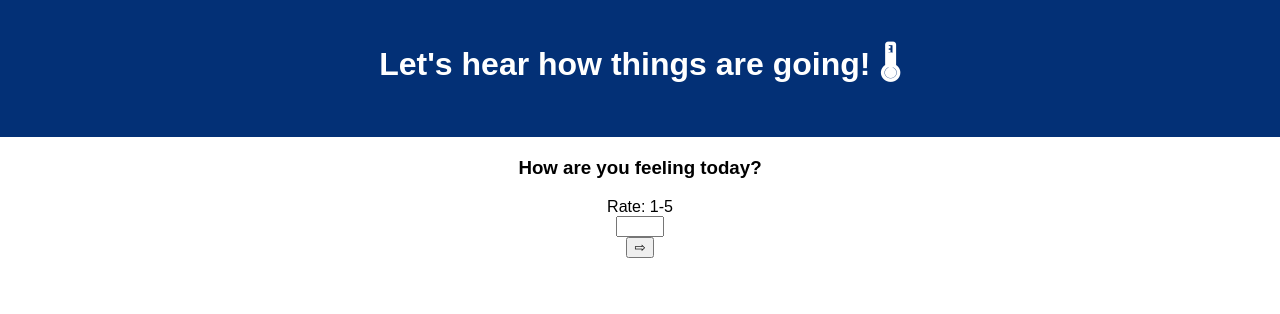
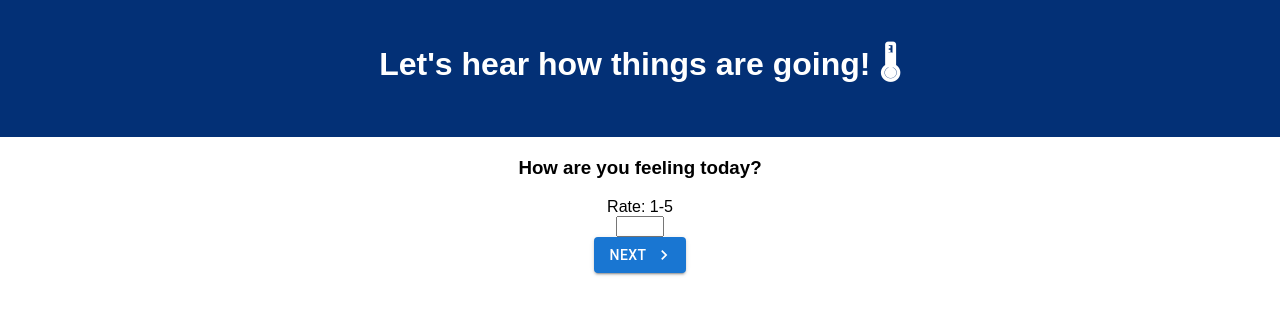
Before and after one commit to davidVetter/react-feedback-loop-weekendP, a React (Create React App) app: page /#/ in a window 1280 px wide. Shown: the top 314 px of the page. Built offline with nearby package versions, Linux system fonts and the light colour scheme.

Commit message:
updated form buttons to material style

```diff
--- a/package.json
+++ b/package.json
@@ -6,6 +6,7 @@
   "dependencies": {
     "@emotion/react": "^11.10.4",
     "@emotion/styled": "^11.10.4",
+    "@mui/icons-material": "^5.10.6",
     "@mui/material": "^5.10.7",
     "axios": "^0.21.1",
     "express": "^4.17.1",
--- a/src/components/FeedbackForm/FormPieces/Comments.jsx
+++ b/src/components/FeedbackForm/FormPieces/Comments.jsx
@@ -1,6 +1,8 @@
 import {useState, useEffect} from 'react';
 import {useDispatch, useSelector} from 'react-redux';
 import { useHistory } from 'react-router-dom';
+import { NavigateBefore, NavigateNext } from '@mui/icons-material';
+import { Button } from '@mui/material';
 // This is 4th and final question of the form (Any comments for us?)
 function Comments() {
     const [comments, setComments] = useState('');
@@ -55,8 +57,8 @@ function Comments() {
                 value={comments} // binds value to state
                 type="text" />
         </label><br />
-        <button onClick={handleBack}>⇦</button>
-        <button onClick={handleNext}>⇨</button>
+        <Button variant='contained' startIcon={<NavigateBefore />} onClick={handleBack}>Prev</Button>
+        <Button variant='contained' endIcon={<NavigateNext />} onClick={handleNext}>Next</Button>
         </div>
     )
 }
--- a/src/components/FeedbackForm/FormPieces/Feeling.jsx
+++ b/src/components/FeedbackForm/FormPieces/Feeling.jsx
@@ -1,6 +1,8 @@
 import {useState, useEffect} from 'react';
 import {useDispatch, useSelector} from 'react-redux';
 import { useHistory } from 'react-router-dom';
+import { Button } from '@mui/material';
+import { NavigateNext } from '@mui/icons-material';
 // This is the 'How are you feeling' question component of
 // the feedback form (1st question/starting page of form)
 function Feeling() {
@@ -54,7 +56,7 @@ function Feeling() {
                     //set maximum number value that can in the input to 5
                     max={5} />
             </label><br />
-            <button onClick={handleNext}>⇨</button>
+            <Button variant='contained' endIcon={<NavigateNext />} onClick={handleNext}>Next</Button>
             {/* Below only renders if the user tried to use an invalid value */}
             {notNumber && <p>Please enter a number between 1-5</p>}
         </div>
--- a/src/components/FeedbackForm/FormPieces/Review.jsx
+++ b/src/components/FeedbackForm/FormPieces/Review.jsx
@@ -1,6 +1,8 @@
 import {useSelector, useDispatch} from 'react-redux';
 import {useHistory} from 'react-router-dom';
 import axios from 'axios';
+import { NavigateBefore, NavigateNext, DoneOutline } from '@mui/icons-material';
+import { Button } from '@mui/material';
 // This is the review page of the application
 // This component will display the current feedback data that
 // the user has supplied in nice format with a button
@@ -54,8 +56,8 @@ function Review() {
                 <p>Understanding: {feedback.understanding}</p>
                 <p>Support: {feedback.supported}</p>
                 <p>Comments: {feedback.comments}</p>
-                <button onClick={handleBack}>⇦</button>&nbsp;
-                <button type="button" onClick={handleSubmit}>Submit</button>
+                <Button variant='contained' startIcon={<NavigateBefore />} onClick={handleBack}>Prev</Button>
+                <Button type="button" variant='contained' endIcon={<DoneOutline />} onClick={handleSubmit}>Submit</Button>
         </div>
     )
 }
--- a/src/components/FeedbackForm/FormPieces/Supported.jsx
+++ b/src/components/FeedbackForm/FormPieces/Supported.jsx
@@ -1,6 +1,8 @@
 import {useState, useEffect} from 'react';
 import {useDispatch, useSelector} from 'react-redux';
 import { useHistory } from 'react-router-dom';
+import { NavigateBefore, NavigateNext } from '@mui/icons-material';
+import { Button } from '@mui/material';
 // This is the 3rd question of the form ('How supported do you feel?')
 function Supported() {
     const [support, setSupport] = useState('');
@@ -66,8 +68,8 @@ function Supported() {
                     //set maximum number value that can in the input to 5
                     max={5} />
             </label><br />
-            <button onClick={handleBack}>⇦</button>
-            <button onClick={handleNext}>⇨</button>
+            <Button variant='contained' startIcon={<NavigateBefore />} onClick={handleBack}>Prev</Button>
+            <Button variant='contained' endIcon={<NavigateNext />} onClick={handleNext}>Next</Button>
             {/* Below only renders if the user tried to use an invalid value */}
             {notNumber && <p>Please enter a number between 1-5</p>}
         </div>
--- a/src/components/FeedbackForm/FormPieces/Understanding.jsx
+++ b/src/components/FeedbackForm/FormPieces/Understanding.jsx
@@ -1,6 +1,8 @@
 import {useEffect, useState} from 'react';
 import {useDispatch, useSelector} from 'react-redux';
 import { useHistory } from 'react-router-dom';
+import { Button } from '@mui/material';
+import { NavigateBefore, NavigateNext } from '@mui/icons-material';
 // This is the 2nd question of the form ('How is you Understanding?')
 function Understanding() {
     const [understanding, setUnderstanding] = useState('');
@@ -67,8 +69,8 @@ function Understanding() {
                     //set maximum number value that can in the input to 5
                     max={5} />
             </label><br />
-            <button onClick={handleBack}>⇦</button>
-            <button onClick={handleNext}>⇨</button>
+            <Button variant='contained' startIcon={<NavigateBefore />} onClick={handleBack}>Prev</Button>
+            <Button variant='contained' endIcon={<NavigateNext />} onClick={handleNext}>Next</Button>
             {/* Below only renders if the user tried to use an invalid value */}
             {notNumber && <p>Please enter a number between 1-5</p>}
         </div>
--- a/src/components/Success/Success.jsx
+++ b/src/components/Success/Success.jsx
@@ -1,5 +1,7 @@
 import {useDispatch} from 'react-redux';
 import {useHistory} from 'react-router-dom';
+import { Button } from '@mui/material';
+import { RestartAlt } from '@mui/icons-material';
 // This is the Success page component
 function Success() {
     const dispatch = useDispatch();
@@ -25,7 +27,7 @@ function Success() {
             </div>
             <div className="thxMessageBtnDiv">
                 <p>THANK YOU!</p>
-                <button type='button' onClick={handleReset}>New Feedback?</button>
+                <Button variant='contained' type='button' endIcon={<RestartAlt />} onClick={handleReset}>New Feedback</Button>
             </div>
         </div>
     )
```
Also changed, not shown: 1 other file (tests, documents, lock files or other folders).
